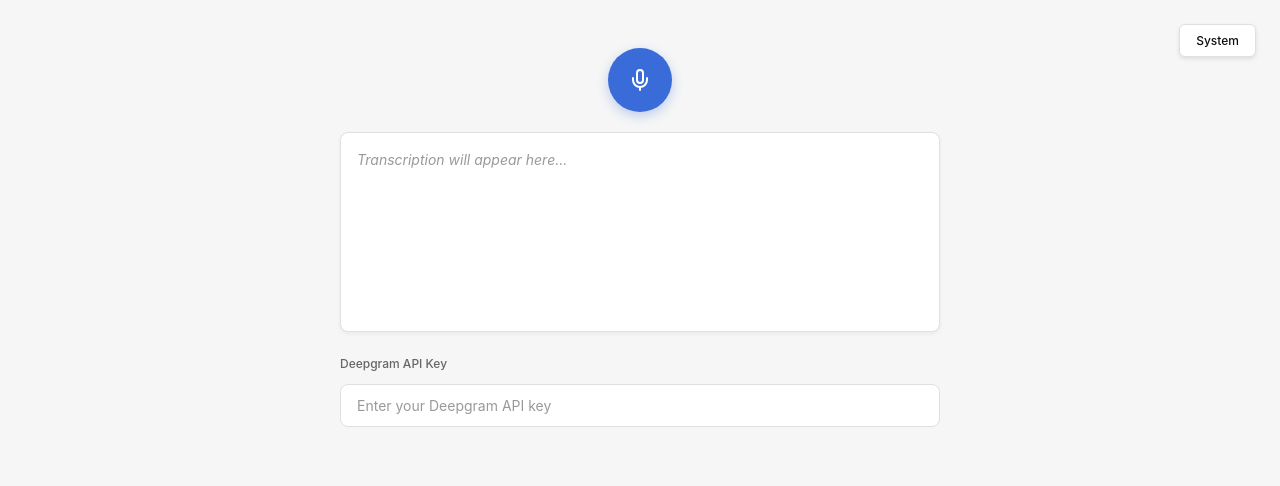
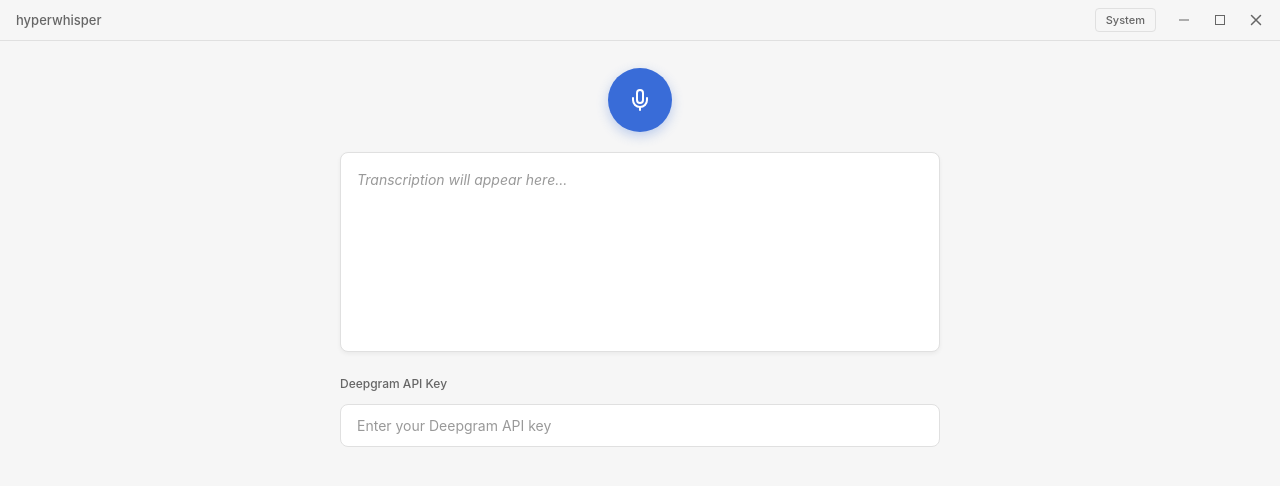
Before and after one commit to hyperwhisper/app, a React (Vite) app: page / in a window 1280 px wide. Shown: the top 486 px of the page. Built offline with nearby package versions, Linux system fonts and the light colour scheme.

Commit message:
feat: remove titlebar
Signed-off-by: Ameya Shenoy <shenoy.ameya@gmail.com>

```diff
--- a/src-tauri/capabilities/default.json
+++ b/src-tauri/capabilities/default.json
@@ -5,6 +5,10 @@
   "windows": ["main"],
   "permissions": [
     "core:default",
-    "opener:default"
+    "opener:default",
+    "core:window:allow-minimize",
+    "core:window:allow-toggle-maximize",
+    "core:window:allow-close",
+    "core:window:allow-start-dragging"
   ]
 }
--- a/src-tauri/tauri.conf.json
+++ b/src-tauri/tauri.conf.json
@@ -14,7 +14,8 @@
       {
         "title": "hyperwhisper",
         "width": 800,
-        "height": 600
+        "height": 600,
+        "decorations": false
       }
     ],
     "security": {
--- a/src/App.css
+++ b/src/App.css
@@ -17,6 +17,7 @@
 .container {
   margin: 0;
   padding: 40px;
+  padding-top: 60px;
   display: flex;
   flex-direction: column;
   align-items: center;
@@ -26,22 +27,74 @@
   position: relative;
 }
 
+/* Title bar */
+.titlebar {
+  position: fixed;
+  top: 0;
+  left: 0;
+  right: 0;
+  height: 40px;
+  display: flex;
+  align-items: center;
+  justify-content: space-between;
+  padding: 0 8px 0 16px;
+  background-color: #f6f6f6;
+  border-bottom: 1px solid #e0e0e0;
+  user-select: none;
+  cursor: default;
+  z-index: 1000;
+}
+
+.titlebar-title {
+  font-size: 13px;
+  font-weight: 500;
+  color: #666;
+}
+
+.titlebar-controls {
+  display: flex;
+  align-items: center;
+  gap: 4px;
+}
+
+.titlebar-btn {
+  display: flex;
+  align-items: center;
+  justify-content: center;
+  width: 32px;
+  height: 28px;
+  padding: 0;
+  color: #666;
+  background: transparent;
+  border: none;
+  border-radius: 4px;
+  cursor: pointer;
+  transition: background-color 0.15s, color 0.15s;
+}
+
+.titlebar-btn:hover {
+  background-color: rgba(0, 0, 0, 0.08);
+  color: #333;
+}
+
+.titlebar-btn-close:hover {
+  background-color: #e81123;
+  color: #fff;
+}
+
 .theme-toggle {
-  position: absolute;
-  top: 16px;
-  right: 16px;
-  padding: 8px 16px;
-  font-size: 12px;
+  padding: 4px 10px;
+  font-size: 11px;
   font-weight: 500;
   font-family: inherit;
-  color: #0f0f0f;
-  background-color: #ffffff;
+  color: #666;
+  background-color: transparent;
   border: 1px solid #e0e0e0;
-  border-radius: 6px;
+  border-radius: 4px;
   cursor: pointer;
-  transition: border-color 0.25s, background-color 0.25s;
-  box-shadow: 0 2px 4px rgba(0, 0, 0, 0.1);
+  transition: border-color 0.15s, background-color 0.15s;
   outline: none;
+  margin-right: 8px;
 }
 
 .theme-toggle:hover {
@@ -214,19 +267,50 @@
   background-color: #2f2f2f;
 }
 
-[data-theme="dark"] .theme-toggle,
+[data-theme="dark"] .titlebar {
+  background-color: #2f2f2f;
+  border-bottom-color: #444;
+}
+
+[data-theme="dark"] .titlebar-title {
+  color: #999;
+}
+
+[data-theme="dark"] .titlebar-btn {
+  color: #999;
+}
+
+[data-theme="dark"] .titlebar-btn:hover {
+  background-color: rgba(255, 255, 255, 0.1);
+  color: #fff;
+}
+
+[data-theme="dark"] .titlebar-btn-close:hover {
+  background-color: #e81123;
+  color: #fff;
+}
+
+[data-theme="dark"] .theme-toggle {
+  color: #999;
+  background-color: transparent;
+  border-color: #555;
+}
+
+[data-theme="dark"] .theme-toggle:hover {
+  border-color: #24c8db;
+  color: #fff;
+}
+
 [data-theme="dark"] .copy-btn {
   color: #ffffff;
   background-color: #0f0f0f98;
   border-color: transparent;
 }
 
-[data-theme="dark"] .theme-toggle:active,
 [data-theme="dark"] .copy-btn:active {
   background-color: #0f0f0f69;
 }
 
-[data-theme="dark"] .theme-toggle:hover,
 [data-theme="dark"] .copy-btn:hover {
   border-color: #24c8db;
 }
--- a/src/App.tsx
+++ b/src/App.tsx
@@ -1,6 +1,7 @@
 import { useState, useEffect, useRef, useCallback } from "react";
 import { invoke } from "@tauri-apps/api/core";
 import { listen } from "@tauri-apps/api/event";
+import { getCurrentWindow } from "@tauri-apps/api/window";
 import "./App.css";
 
 type Theme = "light" | "dark" | "system";
@@ -35,6 +36,24 @@ const PauseIcon = () => (
   <svg xmlns="http://www.w3.org/2000/svg" width="20" height="20" viewBox="0 0 24 24" fill="currentColor">
     <rect x="6" y="4" width="4" height="16" rx="1" />
     <rect x="14" y="4" width="4" height="16" rx="1" />
+  </svg>
+);
+
+const MinimizeIcon = () => (
+  <svg xmlns="http://www.w3.org/2000/svg" width="12" height="12" viewBox="0 0 12 12" fill="currentColor">
+    <rect x="1" y="5.5" width="10" height="1" />
+  </svg>
+);
+
+const MaximizeIcon = () => (
+  <svg xmlns="http://www.w3.org/2000/svg" width="12" height="12" viewBox="0 0 12 12" fill="none" stroke="currentColor" strokeWidth="1">
+    <rect x="1.5" y="1.5" width="9" height="9" />
+  </svg>
+);
+
+const CloseIcon = () => (
+  <svg xmlns="http://www.w3.org/2000/svg" width="12" height="12" viewBox="0 0 12 12" fill="currentColor">
+    <path d="M1.5 1.5L10.5 10.5M10.5 1.5L1.5 10.5" stroke="currentColor" strokeWidth="1.5" strokeLinecap="round" />
   </svg>
 );
 
@@ -284,11 +303,30 @@ function App() {
     return "Dark";
   }
 
+  const handleMinimize = () => getCurrentWindow().minimize();
+  const handleMaximize = () => getCurrentWindow().toggleMaximize();
+  const handleClose = () => getCurrentWindow().close();
+  const handleDrag = () => getCurrentWindow().startDragging();
+
   return (
     <main className="container">
-      <button className="theme-toggle" onClick={cycleTheme}>
-        {getThemeLabel()}
-      </button>
+      <div className="titlebar" onMouseDown={handleDrag}>
+        <span className="titlebar-title">hyperwhisper</span>
+        <div className="titlebar-controls" onMouseDown={(e) => e.stopPropagation()}>
+          <button className="theme-toggle" onClick={cycleTheme}>
+            {getThemeLabel()}
+          </button>
+          <button className="titlebar-btn" onClick={handleMinimize}>
+            <MinimizeIcon />
+          </button>
+          <button className="titlebar-btn" onClick={handleMaximize}>
+            <MaximizeIcon />
+          </button>
+          <button className="titlebar-btn titlebar-btn-close" onClick={handleClose}>
+            <CloseIcon />
+          </button>
+        </div>
+      </div>
 
       <button
         className={`record-btn ${isRecording ? "recording" : ""}`}
```
